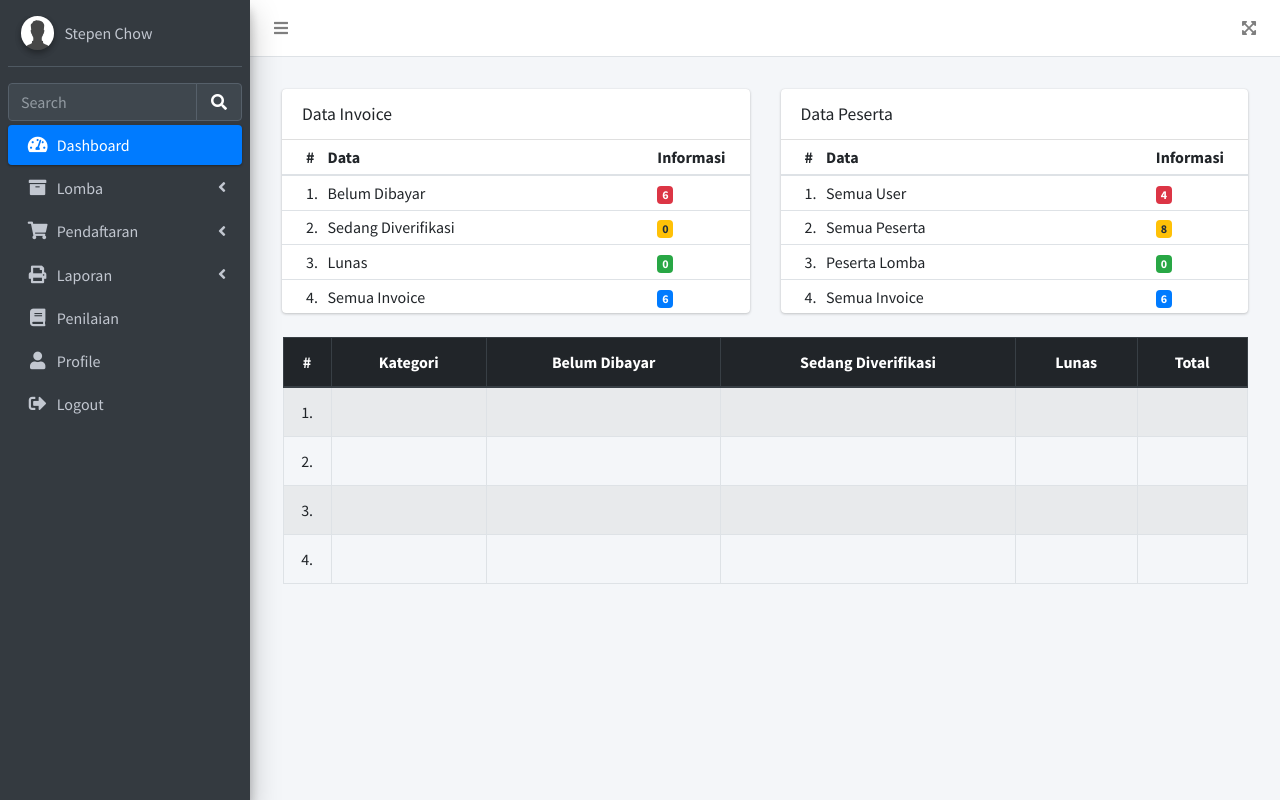
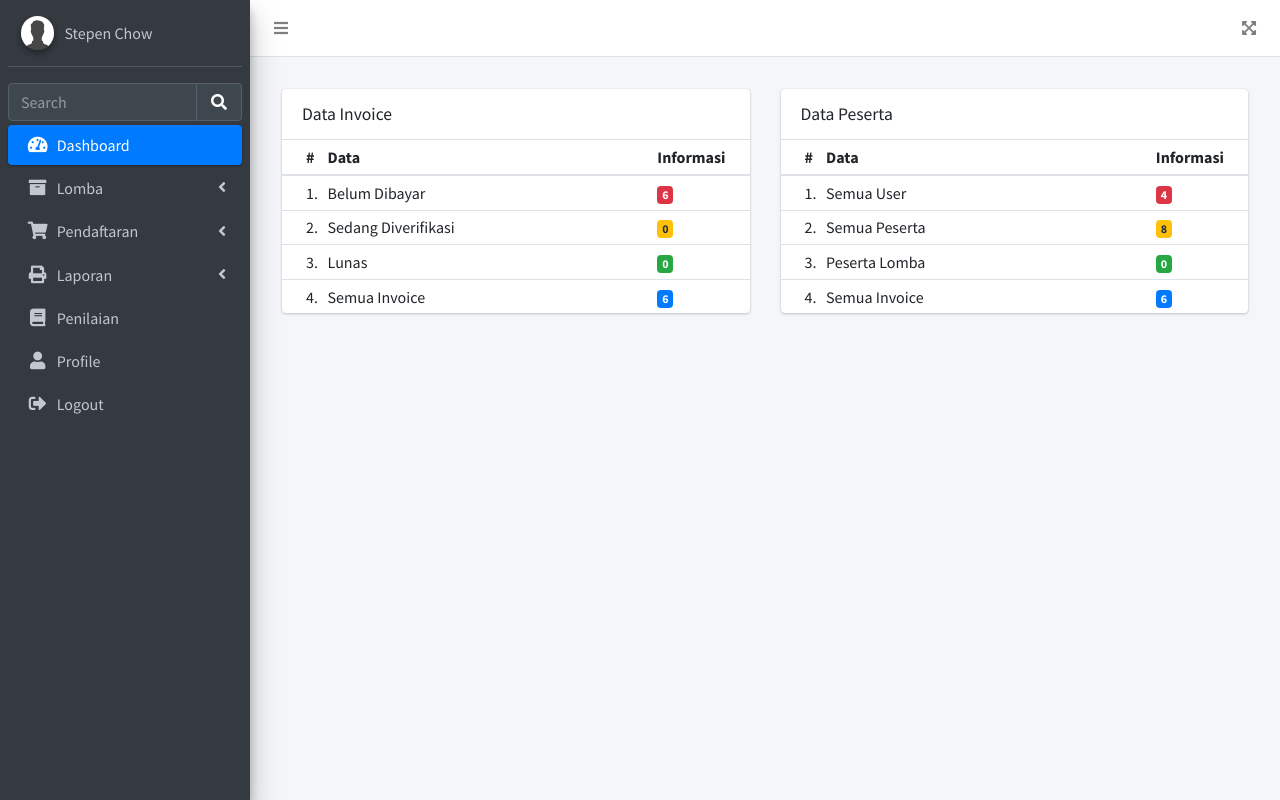
Before and after one commit to anwarsaepul/aplikasilomba, a CodeIgniter app: page /escsukabumi/dashboard in a window 1280 px wide. Run offline with CodeIgniter, Linux system fonts and the light colour scheme; a user stored in the database is signed in; data comes from the database, SQL or seed files in the repository; data that the repository does not hold is empty; some libraries are stand-ins or nearby versions.

Commit message:
Update Dashboard

```diff
--- a/application/views/dashboard.php
+++ b/application/views/dashboard.php
@@ -101,34 +101,6 @@
                     </div>
                     <!-- /.card-body -->
                 </div>
-            </div>
-
-            <div class="table-responsive p-3">
-                <table class="table table-bordered text-center table-striped">
-                    <thead class="thead-dark">
-                        <tr>
-                            <th>#</th>
-                            <th>Kategori</th>
-                            <th>Belum Dibayar</th>
-                            <th>Sedang Diverifikasi</th>
-                            <th>Lunas</th>
-                            <th>Total</th>
-                        </tr>
-                    </thead>
-                    <tbody>
-                        <?php $no = 1;
-                        foreach ($row->result() as $key => $data) { ?>
-                            <tr>
-                                <td style="width: 5%;"><?= $no++ ?>.</td>
-                                <td><?= $data->nama_kategori ?></td>
-                                <td></td>
-                                <td></td>
-                                <td></td>
-                                <td></td>
-                            </tr>
-                        <?php } ?>
-                    </tbody>
-                </table>
             </div>
         </div>
         <!-- /.card -->
--- a/application/views/home/faq.php
+++ b/application/views/home/faq.php
@@ -130,7 +130,7 @@
     <!-- ===============================================-->
     <main class="main" id="top">
         <nav class="navbar navbar-expand-lg navbar-light fixed-top py-3" data-navbar-on-scroll="data-navbar-on-scroll">
-            <div class="container"><a class="navbar-brand" href="http://localhost/escsukabumi/"><img src="assets/img/icons/logoesc.png" alt="" width="30" /><span class="text-1000 fs-1 ms-2 fw-bold">ESC<span class="fw-medium">sukabumi</span></span></a>
+            <div class="container"><a class="navbar-brand" href="<?= base_url('') ?>"><img src="assets/img/icons/logoesc.png" alt="" width="30" /><span class="text-1000 fs-1 ms-2 fw-bold">ESC<span class="fw-medium">sukabumi</span></span></a>
                 <button class="navbar-toggler collapsed" type="button" data-bs-toggle="collapse" data-bs-target="#navbarSupportedContent" aria-controls="navbarSupportedContent" aria-expanded="false" aria-label="Toggle navigation"><span class="navbar-toggler-icon"></span></button>
                 <div class="collapse navbar-collapse" id="navbarSupportedContent">
                     <ul class="navbar-nav mx-auto border-bottom border-lg-bottom-0 pt-5 pt-lg-2">
--- a/application/views/home/home.php
+++ b/application/views/home/home.php
@@ -10,7 +10,7 @@
                     <div class="col-lg-6 col-md-5 order-md-1"><img class="img-fluid" src="assets/img/illustrations/1.jpg" alt="" /></div>
                     <div class="col-md-7 col-lg-6 mt-5 text-center text-md-start">
                         <h1 class="fw-medium">Executive Shooting Club</h1>
-                        <p class="mt-3 mb-4">ESC SUKABUMI adalah sebuah situs yang memberikan informasi tentang perlombaan tembak.</p><a class="btn btn-lg btn-danger hover-top btn-glow" href="http://projekmini.rf.gd/auth/registrasi">DAFTAR SEKARANG</a>
+                        <p class="mt-3 mb-4">ESC SUKABUMI adalah sebuah situs yang memberikan informasi tentang perlombaan tembak.</p><a class="btn btn-lg btn-danger hover-top btn-glow" href="dashboard">DAFTAR SEKARANG</a>
                     </div>
                 </div>
             </div>
--- a/application/views/laporan/peserta_data.php
+++ b/application/views/laporan/peserta_data.php
@@ -33,7 +33,7 @@
                                 foreach ($invoice->result() as $key => $data) { ?>
                                     <tr>
                                         <td style="width: 5%;"><?= $no++ ?>.</td>
-                                        <td><?= $data->order_id ?></td>
+                                        <td><?= $data->invoice ?></td>
                                         <td><?= $data->nama_kategori ?></td>
                                         <td><?= $data->nik ?></td>
                                         <td><?= $data->nama_lengkap ?></td>
--- a/application/views/trx/invoice/invoice_data.php
+++ b/application/views/trx/invoice/invoice_data.php
@@ -3,14 +3,13 @@
     <div class="row p-2">
         <div class="col-md">
             <div class="box box-widget">
+            <div class="col-8 mx-auto">
                 <div class="box-body table-responsive p-3">
-                    <div class="mx-auto">
                         <table class="table table-bordered text-center table-striped" id="table1">
                             <thead class="thead-dark">
                                 <tr>
                                     <th>#</th>
                                     <th>No Peserta</th>
-                                    <th>Total</th>
                                     <th>Tanggal Order</th>
                                     <th>Status</th>
                                     <th>Aksi</th>
@@ -24,7 +23,6 @@
                                     <tr>
                                         <td style="width: 5%;"><?= $no++ ?>.</td>
                                         <td><?= $data->invoice ?></td>
-                                        <td><?= indo_currency($data->total) ?></td>
                                         <td><?= indo_date($data->created) ?></td>
                                         <td>
                                             <strong>
```
Also changed, not shown: application/views/home/header.php (+7 -5 lines).
